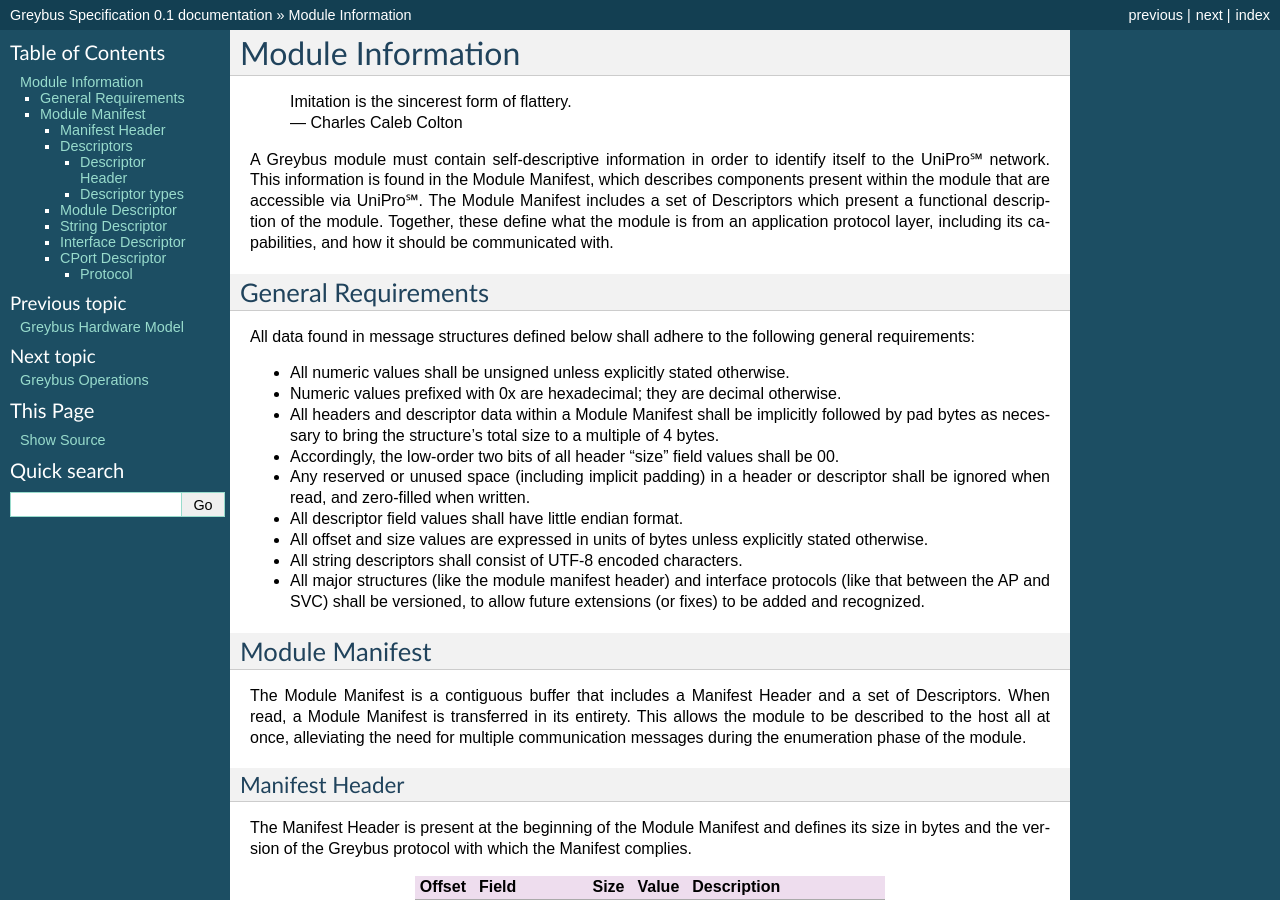
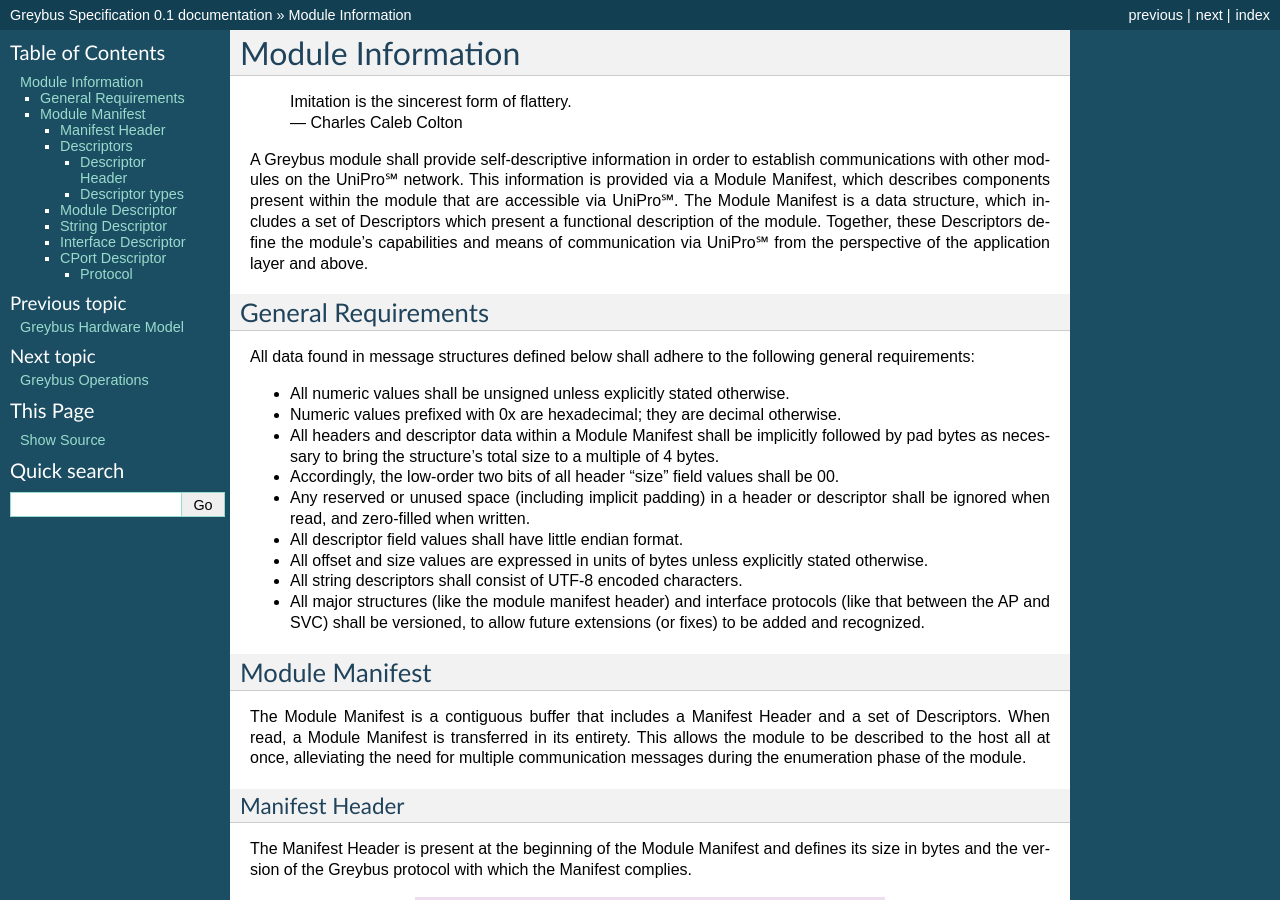
Before and after one commit to projectara/greybus-spec, a Sphinx documentation site: the page built from source/module_info.rst, in a window 1280 px wide and 900 px high. Built offline with Sphinx 7.4.7, drawn with Linux system fonts in a browser that asks for light colours.

Commit message:
Module Info: incorporate Marti's updated introduction
Marti rewrote the first paragraph in the "original" document after it
was moved here, so incorporate those changes into this document to
preserve them.

Reviewed-by: Marti Bolivar <mbolivar@leaflabs.com>
Signed-off-by: Greg Kroah-Hartman <greg@kroah.com>

```diff
--- a/source/module_info.rst
+++ b/source/module_info.rst
@@ -6,14 +6,15 @@ Module Information
                     | Imitation is the sincerest form of flattery.
                     | — Charles Caleb Colton
 
-A Greybus module must contain self-descriptive information in order to
-identify itself to the |unipro| network. This information is found in
-the Module Manifest, which describes components present within the
-module that are accessible via |unipro|. The Module Manifest includes a
-set of Descriptors which present a functional description of the
-module.  Together, these define what the module is from an application
-protocol layer, including its capabilities, and how it should be
-communicated with.
+A Greybus module shall provide self-descriptive information in order to
+establish communications with other modules on the |unipro| network.
+This information is provided via a Module Manifest, which describes
+components present within the module that are accessible via |unipro|.
+The Module Manifest is a data structure, which includes a set of
+Descriptors which present a functional description of the module.
+Together, these Descriptors define the module's capabilities and means of
+communication via |unipro| from the perspective of the application layer
+and above.
 
 .. _general-requirements:
 
```
